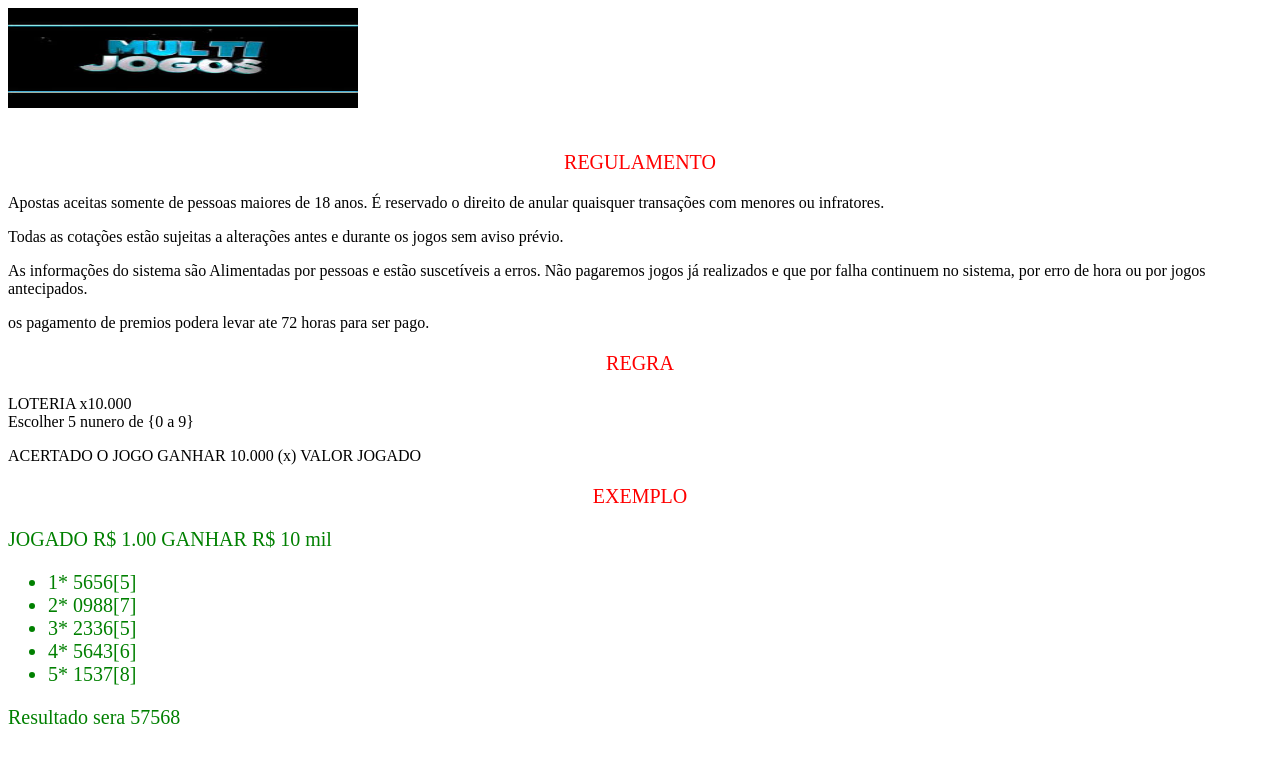
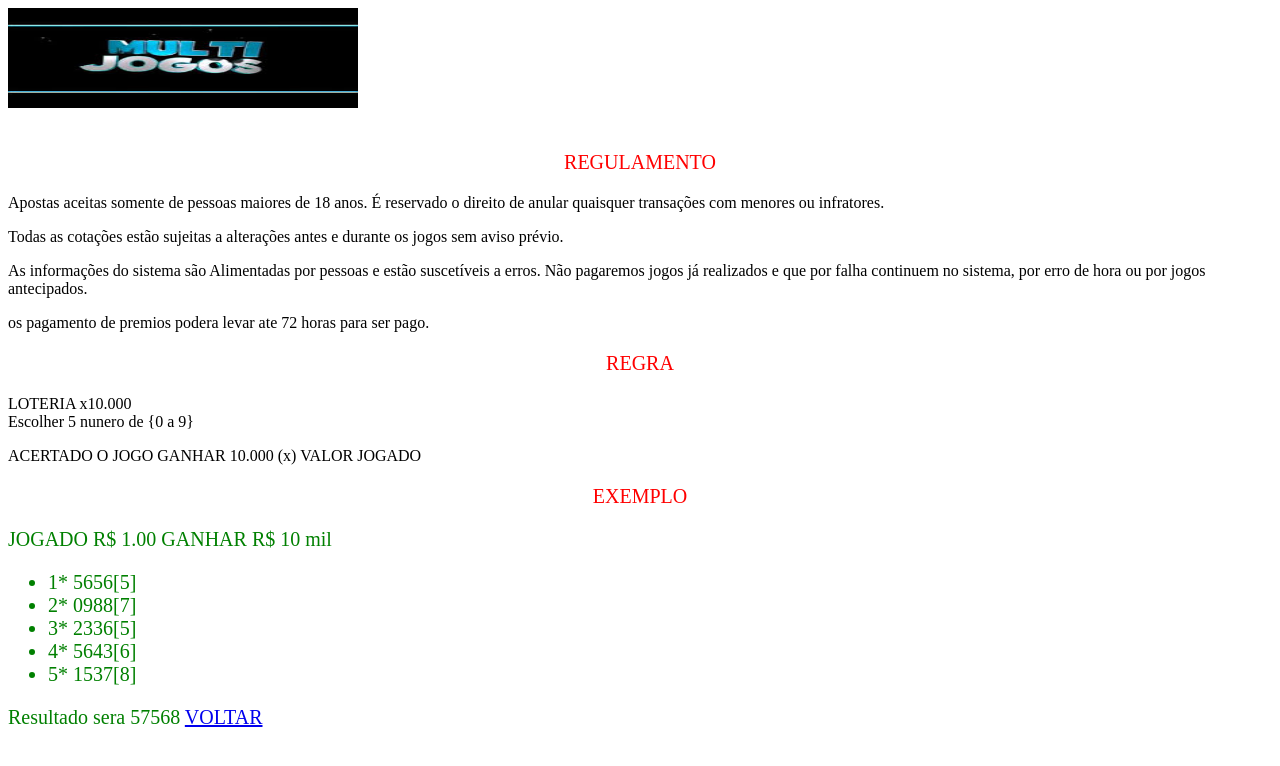
Before and after one commit to Savanty/X1000, a plain HTML site: page regulamento.html in a window 1280 px wide. Drawn offline with Linux system fonts and the light colour scheme.

Commit message:
Update regulamento.html

```diff
--- a/regulamento.html
+++ b/regulamento.html
@@ -32,5 +32,6 @@ JOGADO R$ 1.00 GANHAR R$ 10 mil
 </table>
 Resultado sera 57568
 </div>
+  <a href="index.html">VOLTAR</a>
 </body>
 </html>
```
